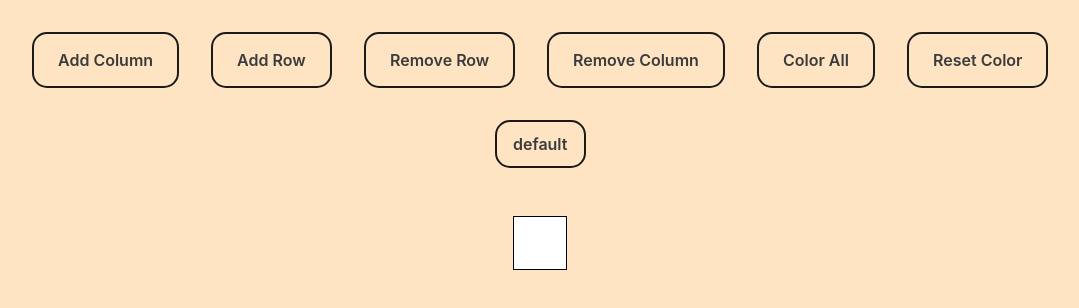
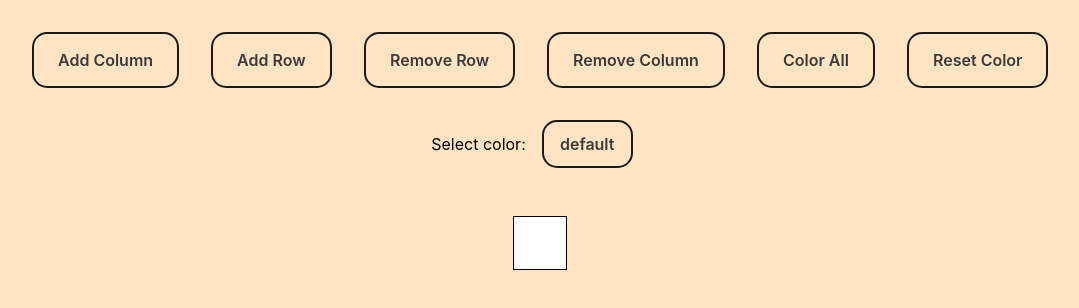
Before and after one commit to shellyh0626/Assignment6TTP, a React (Create React App) app: page / in a window 1280 px wide. Shown: the top 308 px of the page, without its empty margins (100-1179 px from the left). Built offline with nearby package versions, Linux system fonts and the light colour scheme.

Commit message:
added label

```diff
--- a/src/components/Table/Table.jsx
+++ b/src/components/Table/Table.jsx
@@ -80,6 +80,7 @@ const Table = () => {
         <button className="button" onClick={colorAll}>Color All</button>
         <button className="button" onClick={resetColor}>Reset Color</button>
         <div className='colorPicker'>
+        <label>Select color:</label>
         <select className={`select-color ${color}`} onChange={handleColorChange}>
             <option value="white">default</option>
             <option value="red">Red</option>
```
